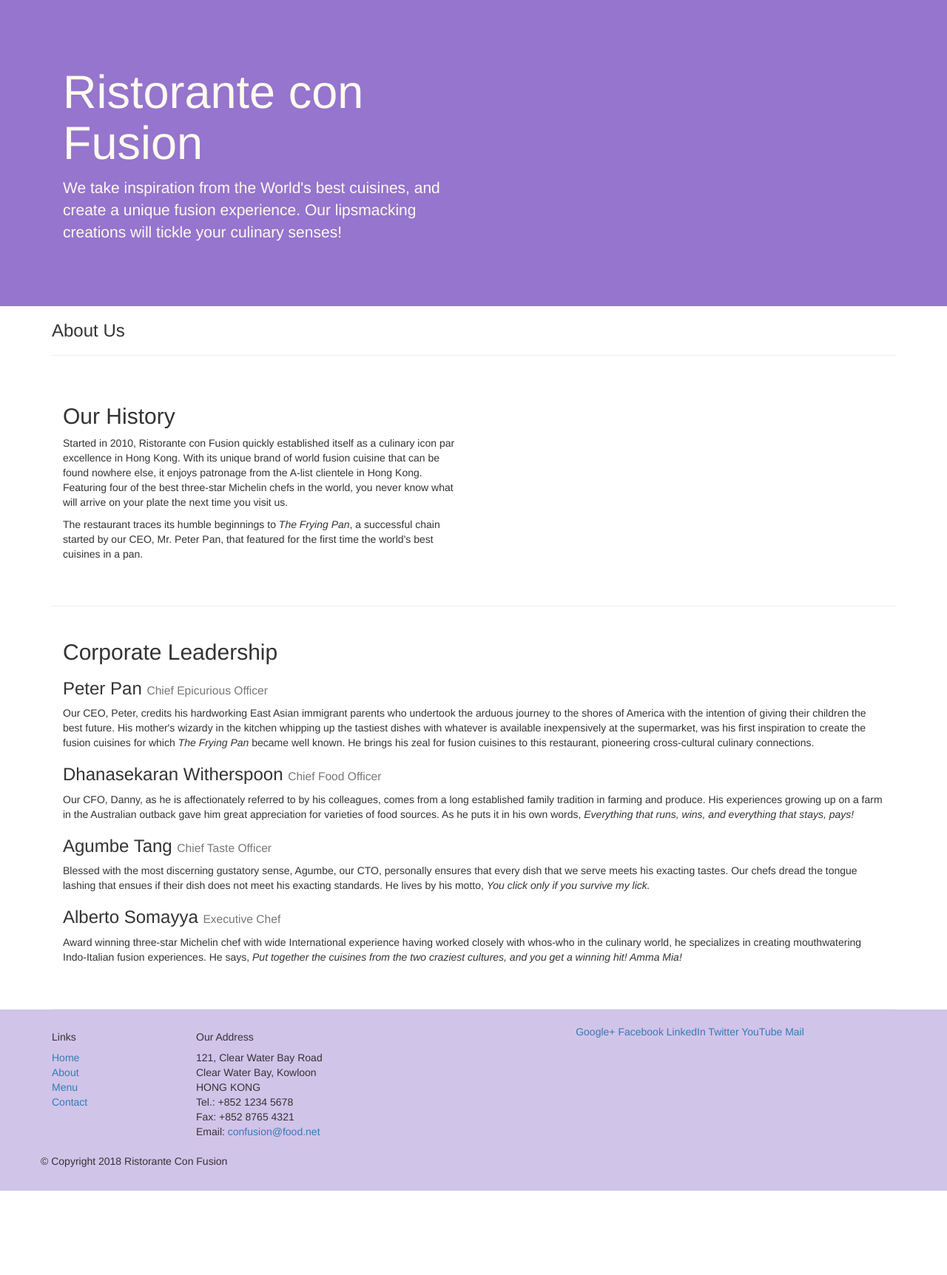
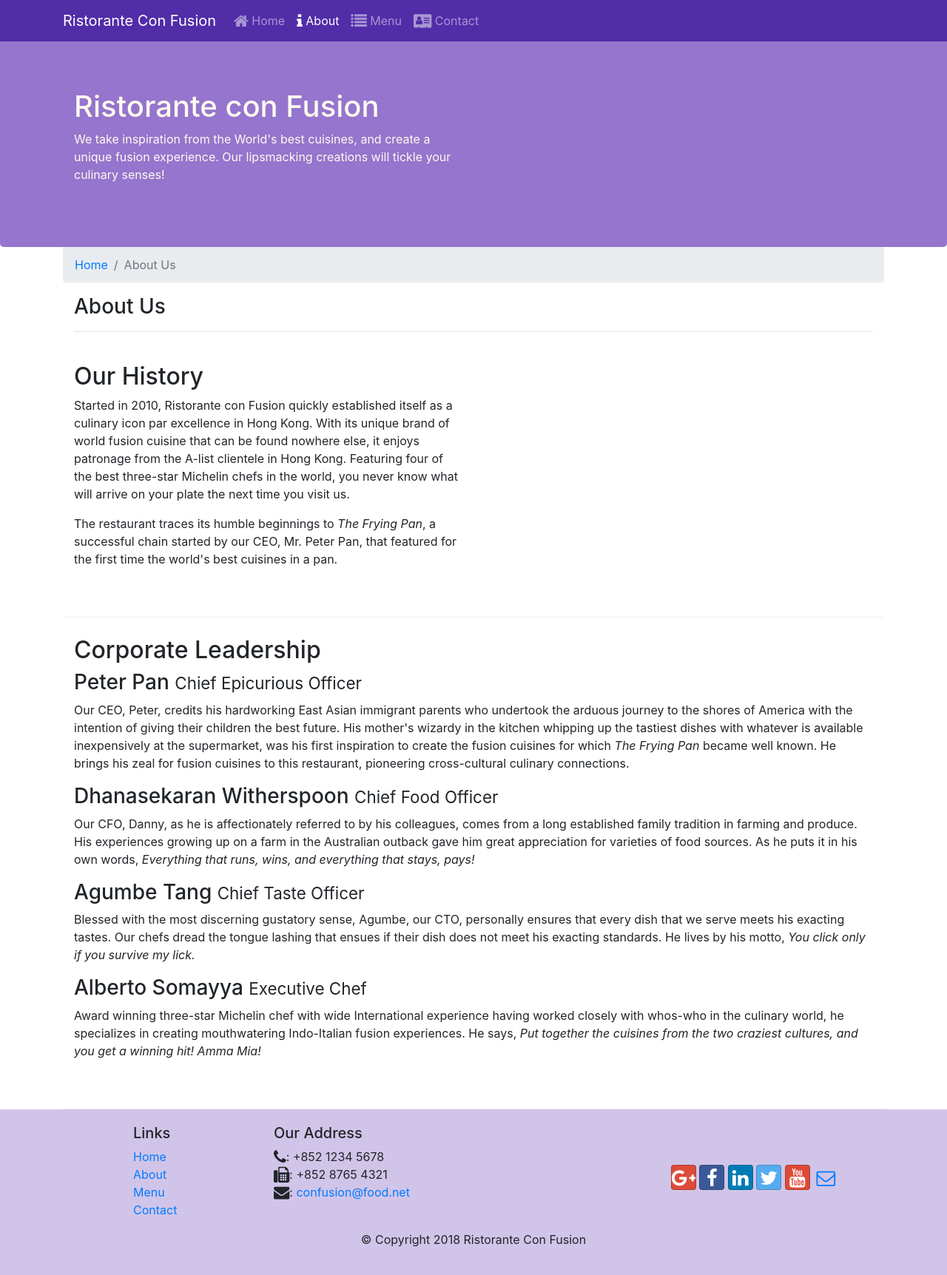
Before and after one commit to ZainZulfiqarMaknojia/Airline-Management-System, a website: page aboutus.html in a window 1280 px wide. Shown: the whole page at 74% size. Before the commit the page ends 1610 px from the top, so only its background shows below. Drawn offline with nearby package versions, Linux system fonts and the light colour scheme.

Commit message:
Font Icon

```diff
--- a/aboutus.html
+++ b/aboutus.html
@@ -9,12 +9,29 @@
     <!-- Bootstrap CSS -->
     <link rel="stylesheet" href="node_modules/bootstrap/dist/css/bootstrap.min.css">
     <link href="css/styles.css" rel="stylesheet">
+    <link rel="stylesheet" href="node_modules/font-awesome/css/font-awesome.min.css">
+    <link rel="stylesheet" href="node_modules/bootstrap-social/bootstrap-social.css">
     <title>Ristorante Con Fusion: About Us</title>
 
 </head>
 
 <body>
-
+    <nav class="navbar navbar-dark navbar-expand-sm fixed-top">
+        <div class="container">
+           <a class="navbar-brand" href="#">Ristorante Con Fusion</a>
+            <button class="navbar-toggler" type="button" data-toggle="collapse" data-target="#Navbar">
+                <span class="navbar-toggler-icon"></span>
+            </button>
+            <div class="collapse navbar-collapse" id="Navbar">
+                <ul class="navbar-nav mr-auto">
+                    <li class="nav-item"><a class="nav-link" href="./index.html"><span class="fa fa-home fa-lg"></span> Home</a></li>
+                    <li class="nav-item active"><a class="nav-link" href="#"><span class="fa fa-info fa-lg"></span> About</a></li>
+                    <li class="nav-item"><a class="nav-link" href="#"><span class="fa fa-list fa-lg"></span> Menu</a></li>
+                    <li class="nav-item"><a class="nav-link" href="#"><span class="fa fa-address-card fa-lg"></span> Contact</a></li>
+                </ul>
+            </div>
+        </div>
+    </nav>
     <header class="jumbotron">
         <div class="container">
             <div class="row row-header">
@@ -30,7 +47,11 @@
 
     <div class="container">
         <div class="row row-heading">
-            <div class = "col col-sm">
+            <ol class="col-12 breadcrumb">
+                <li class="breadcrumb-item"><a href="./index.html">Home</a></li>
+                <li class="breadcrumb-item active">About Us</li>
+            </ol>
+            <div class = "col-12 col-sm-12">
                <h3>About Us</h3>
                <hr>
             </div>
@@ -78,22 +99,20 @@
                 <div class="col-7 col-sm-5">
                     <h5>Our Address</h5>
                     <address>
-		              121, Clear Water Bay Road<br>
-		              Clear Water Bay, Kowloon<br>
-		              HONG KONG<br>
-		              Tel.: +852 1234 5678<br>
-		              Fax: +852 8765 4321<br>
-		              Email: <a href="mailto:confusion@food.net">confusion@food.net</a>
-		           </address>
+                      <i class="fa fa-phone fa-lg"></i>: +852 1234 5678<br>
+                      <i class="fa fa-fax fa-lg"></i>: +852 8765 4321<br>
+                      <i class="fa fa-envelope fa-lg"></i>:
+                      <a href="mailto:confusion@food.net">confusion@food.net</a>
+                   </address>
                 </div>
                 <div class="col-12 col-sm-4 align-self-center">
                     <div class="text-center">
-                        <a href="http://google.com/+">Google+</a>
-                        <a href="http://www.facebook.com/profile.php?id=">Facebook</a>
-                        <a href="http://www.linkedin.com/in/">LinkedIn</a>
-                        <a href="http://twitter.com/">Twitter</a>
-                        <a href="http://youtube.com/">YouTube</a>
-                        <a href="mailto:">Mail</a>
+                        <a class="btn btn-social-icon btn-google" href="http://google.com/+"><i class="fa fa-google-plus"></i></a>
+                        <a class="btn btn-social-icon btn-facebook" href="http://www.facebook.com/profile.php?id="><i class="fa fa-facebook"></i></a>
+                        <a class="btn btn-social-icon btn-linkedin" href="http://www.linkedin.com/in/"><i class="fa fa-linkedin"></i></a>
+                        <a class="btn btn-social-icon btn-twitter" href="http://twitter.com/"><i class="fa fa-twitter"></i></a>
+                        <a class="btn btn-social-icon btn-google" href="http://youtube.com/"><i class="fa fa-youtube"></i></a>
+                        <a class="btn btn-social-icon" href="mailto:"><i class="fa fa-envelope-o"></i></a>
                     </div>
                 </div>
            </div>
--- a/css/styles.css
+++ b/css/styles.css
@@ -32,3 +32,11 @@
     margin:0px;
     color:#0f0f0f;
 }
+body{
+    padding:50px 0px 0px 0px;
+    z-index:0;
+}
+
+.navbar-dark {
+     background-color: #512DA8;
+}
--- a/index.html
+++ b/index.html
@@ -8,12 +8,29 @@
 
     <!-- Bootstrap CSS -->
     <link rel="stylesheet" href="node_modules/bootstrap/dist/css/bootstrap.min.css">
-     <link href="css/styles.css" rel="stylesheet">
+    <link href="css/styles.css" rel="stylesheet">
+    <link rel="stylesheet" href="node_modules/font-awesome/css/font-awesome.min.css">
+    <link rel="stylesheet" href="node_modules/bootstrap-social/bootstrap-social.css">
     <title>Ristorante Con Fusion</title>
 </head>
 
 <body>
-
+    <nav class="navbar navbar-dark navbar-expand-sm fixed-top">
+        <div class="container">
+           <a class="navbar-brand" href="#">Ristorante Con Fusion</a>
+            <button class="navbar-toggler" type="button" data-toggle="collapse" data-target="#Navbar">
+                <span class="navbar-toggler-icon"></span>
+            </button>
+            <div class="collapse navbar-collapse" id="Navbar">
+                <ul class="navbar-nav mr-auto">
+                    <li class="nav-item active"><a class="nav-link" href="#"><span class="fa fa-home fa-lg"></span> Home</a></li>
+                    <li class="nav-item"><a class="nav-link" href="./aboutus.html"><span class="fa fa-info fa-lg"></span> About</a></li>
+                    <li class="nav-item"><a class="nav-link" href="#"><span class="fa fa-list fa-lg"></span> Menu</a></li>
+                    <li class="nav-item"><a class="nav-link" href="#"><span class="fa fa-address-card fa-lg"></span> Contact</a></li>
+                </ul>
+            </div>
+        </div>
+    </nav>
     <header class = "jumbotron">
         <div class = "container">
             <div class = "row row-header">
@@ -68,7 +85,7 @@
                     <h5>Links</h5>
                     <ul class = "list-unstyled">
                         <li><a href="#">Home</a></li>
-                        <li><a href="#">About</a></li>
+                        <li><a href="./aboutus.html">About</a></li>
                         <li><a href="#">Menu</a></li>
                         <li><a href="#">Contact</a></li>
                     </ul>
@@ -76,22 +93,20 @@
                 <div class = "col-7 col-sm-5">
                     <h5>Our Address</h5>
                     <address>
-		              121, Clear Water Bay Road<br>
-		              Clear Water Bay, Kowloon<br>
-		              HONG KONG<br>
-		              Tel.: +852 1234 5678<br>
-		              Fax: +852 8765 4321<br>
-		              Email: <a href="mailto:confusion@food.net">confusion@food.net</a>
+                      <i class="fa fa-phone fa-lg"></i>: +852 1234 5678<br>
+                      <i class="fa fa-fax fa-lg"></i>: +852 8765 4321<br>
+                      <i class="fa fa-envelope fa-lg"></i>:
+                      <a href="mailto:confusion@food.net">confusion@food.net</a>
 		           </address>
                 </div>
                 <div class = "col-12 col-sm-4 align-self-center">
-                    <div class = "text-center">
-                        <a href="http://google.com/+">Google+</a>
-                        <a href="http://www.facebook.com/profile.php?id=">Facebook</a>
-                        <a href="http://www.linkedin.com/in/">LinkedIn</a>
-                        <a href="http://twitter.com/">Twitter</a>
-                        <a href="http://youtube.com/">YouTube</a>
-                        <a href="mailto:">Mail</a>
+                    <div class="text-center">
+                        <a class="btn btn-social-icon btn-google" href="http://google.com/+"><i class="fa fa-google-plus"></i></a>
+                        <a class="btn btn-social-icon btn-facebook" href="http://www.facebook.com/profile.php?id="><i class="fa fa-facebook"></i></a>
+                        <a class="btn btn-social-icon btn-linkedin" href="http://www.linkedin.com/in/"><i class="fa fa-linkedin"></i></a>
+                        <a class="btn btn-social-icon btn-twitter" href="http://twitter.com/"><i class="fa fa-twitter"></i></a>
+                        <a class="btn btn-social-icon btn-google" href="http://youtube.com/"><i class="fa fa-youtube"></i></a>
+                        <a class="btn btn-social-icon" href="mailto:"><i class="fa fa-envelope-o"></i></a>
                     </div>
                 </div>
            </div>
```
Also changed, not shown: package.json (+8 -1 lines), 1 other file.
